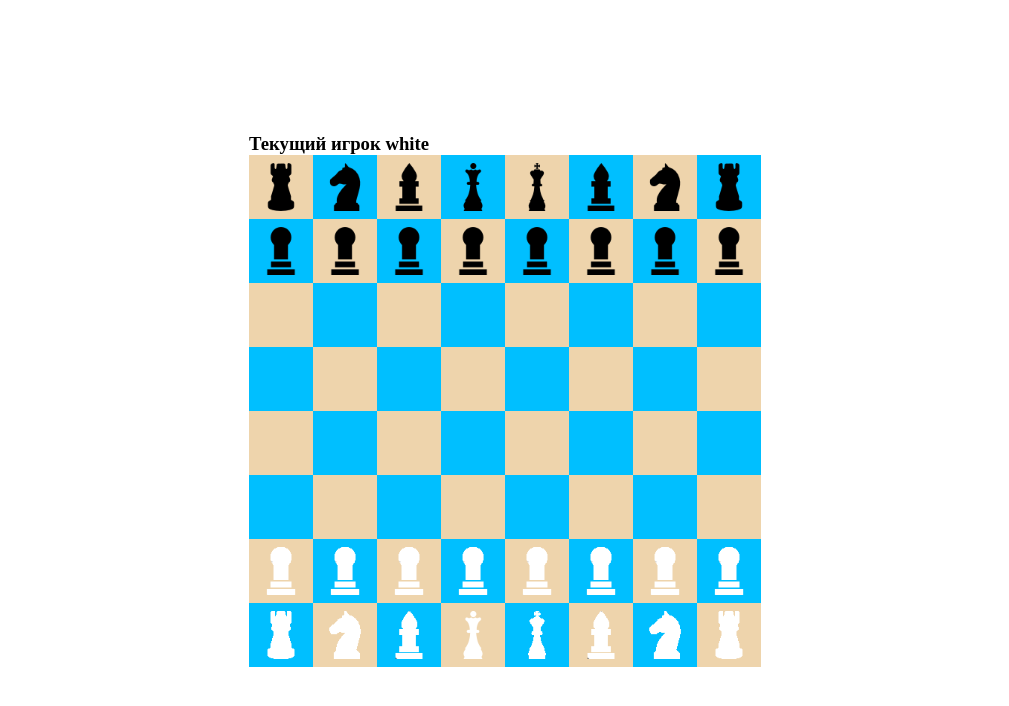
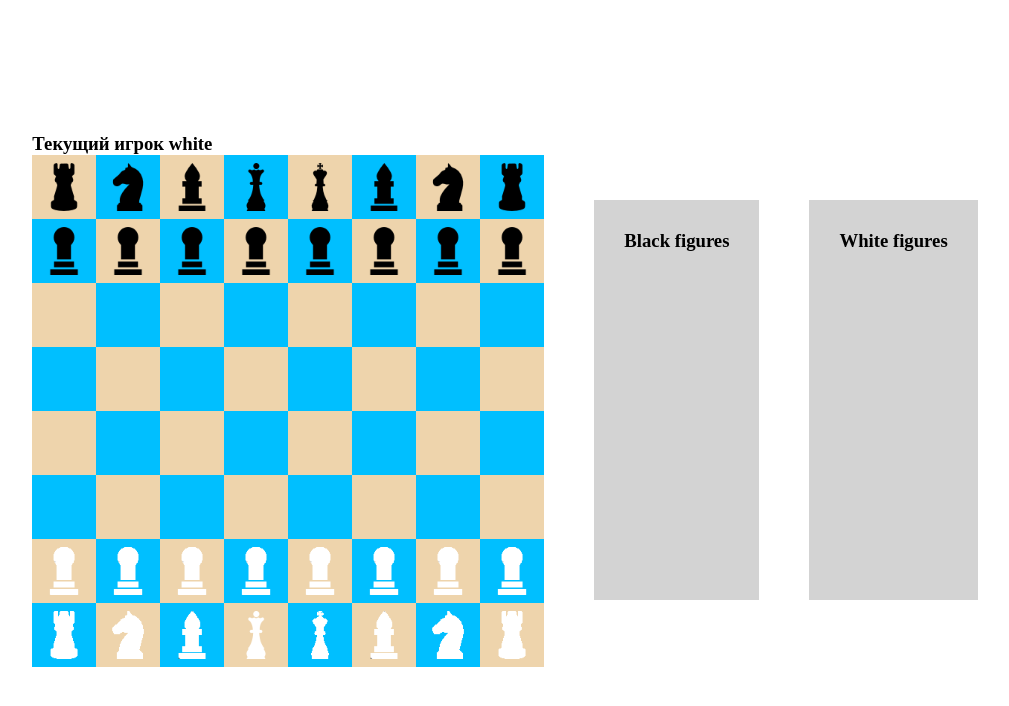
Before and after one commit to AlexKvai/ChessReact, a React (Create React App) app in the folder react-chess-init/: page / in a window 1280 px wide. Shown: the top 706 px of the page, without its empty margins (135-1144 px from the left). Built offline with nearby package versions, Linux system fonts and the light colour scheme.

Commit message:
add list for figures (died)

```diff
--- a/react-chess-init/src/App.css
+++ b/react-chess-init/src/App.css
@@ -50,3 +50,10 @@
   border-radius: 50%;
   background-color: #22c024;
 }
+
+.lost {
+  height: calc(50vh - 60px);
+  padding: 30px;
+  margin-left: 50px;
+  background-color: lightgray;
+}
--- a/react-chess-init/src/App.tsx
+++ b/react-chess-init/src/App.tsx
@@ -1,6 +1,7 @@
 import React, { useEffect, useState } from 'react';
 import './App.css';
 import BoardComponent from './components/BoardComponent';
+import LostFigures from './components/LostFigures';
 import { Board } from './models/Board';
 import { Colors } from './models/Colors';
 import { Player } from './models/Players';
@@ -36,6 +37,12 @@
         currentPlayer={currentPlayer}
         swapPlayer={swapPlayer}
       />
+      <div>
+        <LostFigures title="Black figures" figures={board.lostBlackFigures} />
+      </div>
+      <div>
+        <LostFigures title="White figures" figures={board.lostWhiteFigures} />
+      </div>
     </div>
   );
 };
--- /dev/null
+++ b/react-chess-init/src/components/LostFigures.tsx
@@ -0,0 +1,25 @@
+import React, { FC } from 'react';
+import { Figure } from '../models/figures/Figure';
+
+interface LostFiguresProps {
+  title: string;
+  figures: Figure[];
+}
+
+const LostFigures: FC<LostFiguresProps> = ({ title, figures }) => {
+  return (
+    <div className="lost">
+      <h3>{title}</h3>
+      {figures.map((figure) => (
+        <div key={figure.id}>
+          {figure.name}{' '}
+          {figure.logo && (
+            <img width={20} height={20} src={figure.logo} alt="" />
+          )}
+        </div>
+      ))}
+    </div>
+  );
+};
+
+export default LostFigures;
--- a/react-chess-init/src/models/Board.ts
+++ b/react-chess-init/src/models/Board.ts
@@ -1,3 +1,4 @@
+import { Figure } from './figures/Figure';
 import { Rook } from './figures/Rook';
 import { Queen } from './figures/Queen';
 import { Cell } from './Cell';
@@ -9,6 +10,8 @@
 
 export class Board {
   cells: Cell[][] = [];
+  lostBlackFigures: Figure[] = [];
+  lostWhiteFigures: Figure[] = [];
 
   public initCells() {
     for (let i = 0; i < 8; i++) {
@@ -27,6 +30,8 @@
   public getCopyBoard(): Board {
     const newBoard = new Board();
     newBoard.cells = this.cells;
+    newBoard.lostBlackFigures = this.lostBlackFigures;
+    newBoard.lostWhiteFigures = this.lostWhiteFigures;
     return newBoard;
   }
 
--- a/react-chess-init/src/models/Cell.ts
+++ b/react-chess-init/src/models/Cell.ts
@@ -89,9 +89,18 @@
     this.figure.cell = this;
   }
 
+  addLostFigure(figure: Figure) {
+    figure.color === Colors.BLACK
+      ? this.board.lostBlackFigures.push(figure)
+      : this.board.lostWhiteFigures.push(figure);
+  }
+
   moveFigure(target: Cell) {
     if (this.figure && this.figure?.canMove(target)) {
       this.figure.moveFigure(target);
+      if (target.figure) {
+        this.addLostFigure(target.figure);
+      }
       target.setFigure(this.figure);
       this.figure = null;
     }
```
